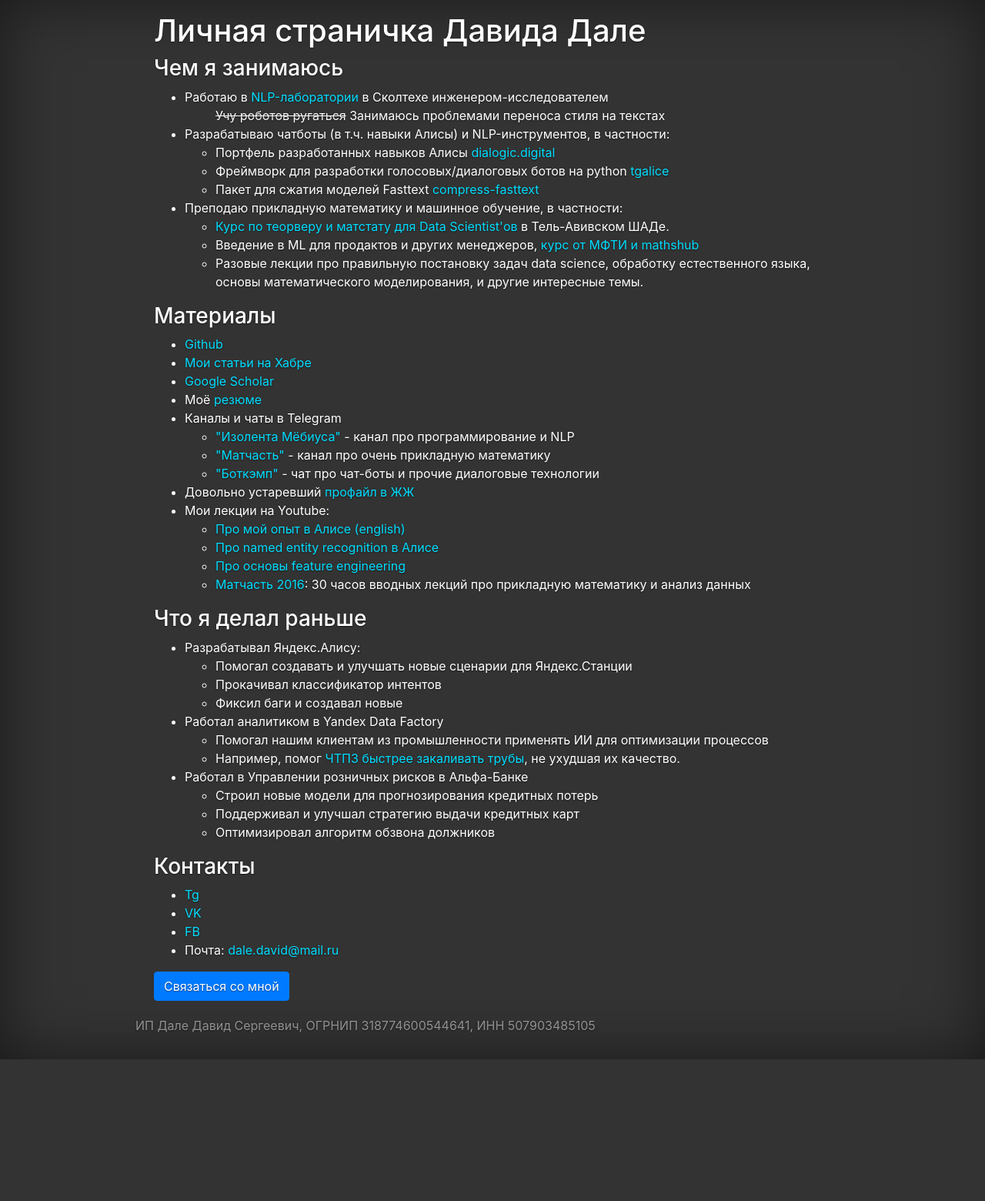
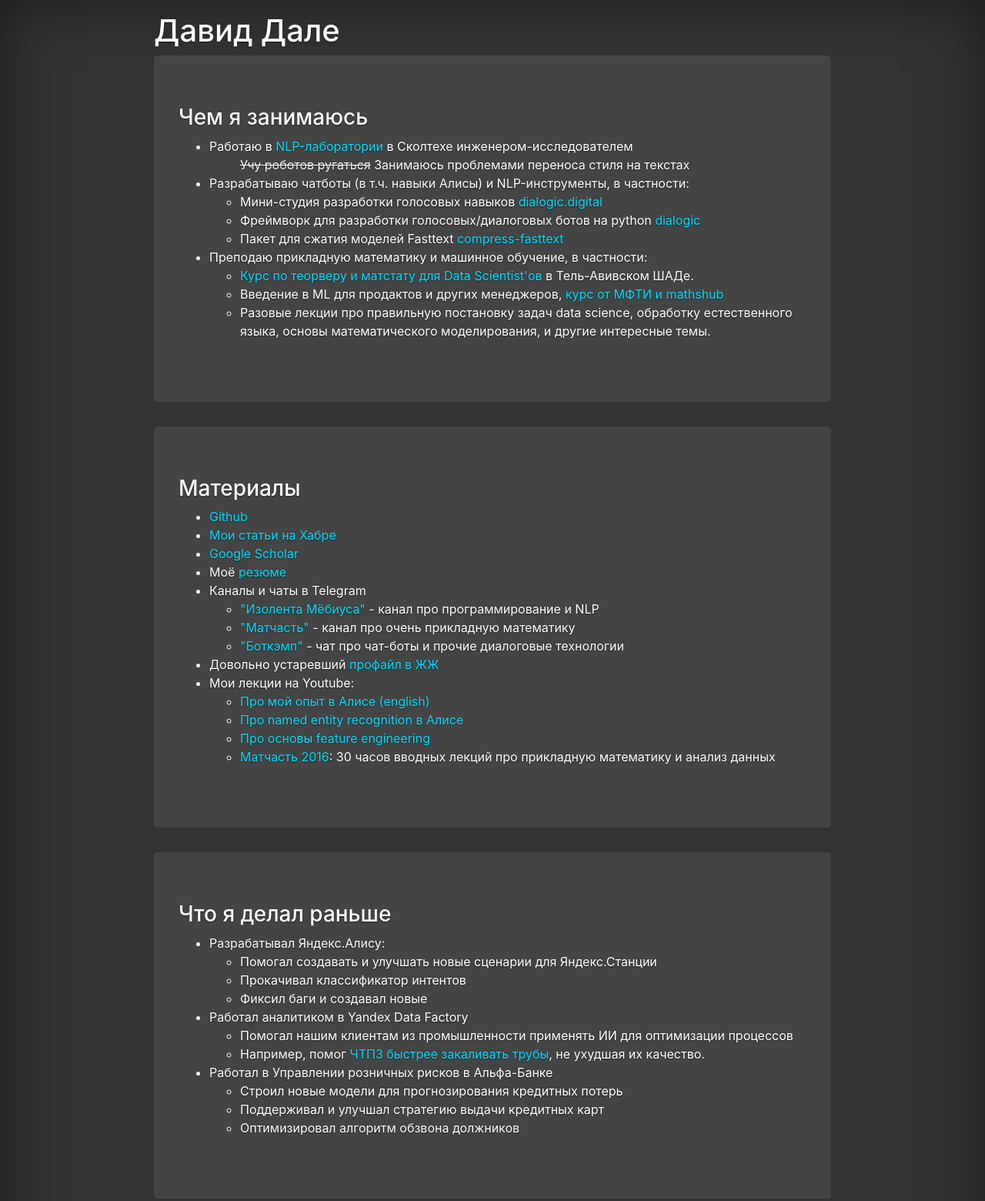
Before and after one commit to avidale/avidale.github.io, a plain HTML site: page index.html in a window 1280 px wide. Shown: the top 1560 px of the page at 77% size. Before the commit the page ends 1376 px from the top, so only its background shows below. Drawn offline with nearby package versions, Linux system fonts and the light colour scheme; a script that the page names is missing.

Commit message:
Make jumbotrons

```diff
--- a/cover.css
+++ b/cover.css
@@ -107,3 +107,7 @@ body {
 .mastfoot {
   color: rgba(255, 255, 255, .5);
 }
+
+.jumbotron {
+  background-color: #444;
+}
--- a/index.html
+++ b/index.html
@@ -29,8 +29,8 @@
 <div class="cover-container d-flex w-100  p-3 mx-auto flex-column">
 <body>
 <main role="main" class="inner cover">
-	<h1>Личная страничка Давида Дале</h1>
-	<div>
+	<h1>Давид Дале</h1>
+	<div class="jumbotron">
 		<h3>Чем я занимаюсь</h3>
 		<ul>
 			<li>
@@ -39,10 +39,10 @@
 					<strike>Учу роботов ругаться</strike> Занимаюсь проблемами переноса стиля на текстах
 				</ul>
 			</li>
-			<li>Разрабатываю чатботы (в т.ч. навыки Алисы) и NLP-инструментов, в частности:</li>
+			<li>Разрабатываю чатботы (в т.ч. навыки Алисы) и NLP-инструменты, в частности:</li>
 			<ul>
-				<li>Портфель разработанных навыков Алисы <a href="https://dialogic.digital/portfolio/">dialogic.digital</a></li>
-				<li>Фреймворк для разработки голосовых/диалоговых ботов на python <a href="https://github.com/avidale/tgalice">tgalice</a></li>
+				<li>Мини-студия разработки голосовых навыков <a href="https://dialogic.digital/portfolio/">dialogic.digital</a></li>
+				<li>Фреймворк для разработки голосовых/диалоговых ботов на python <a href="https://github.com/avidale/dialogic">dialogic</a></li>
 				<li>Пакет для сжатия моделей Fasttext <a href="https://github.com/avidale/compress-fasttext">compress-fasttext</a></li>
 			</ul>
 			<li>Преподаю прикладную математику и машинное обучение, в частности:
@@ -61,7 +61,7 @@
 			</li>
 		</ul>
 	</div>
-	<div>
+	<div class="jumbotron">
 		<h3>Материалы</h3>
 		<ul>
 			<li><a href="https://github.com/avidale/">Github</a></li>
@@ -90,7 +90,7 @@
 			</li>
 		</ul>
 	</div>
-	<div>
+	<div class="jumbotron">
 		<h3>Что я делал раньше</h3>
 		<ul>
 			<li>Разрабатывал Яндекс.Алису:
@@ -115,7 +115,7 @@
 			</li>
 		</ul>
 	</div>
-	<div>
+	<div class="jumbotron">
 		<h3>Контакты</h3>
 		<ul>
 			<li><a href="https://t.me/cointegrated">Tg</a></li>
```
